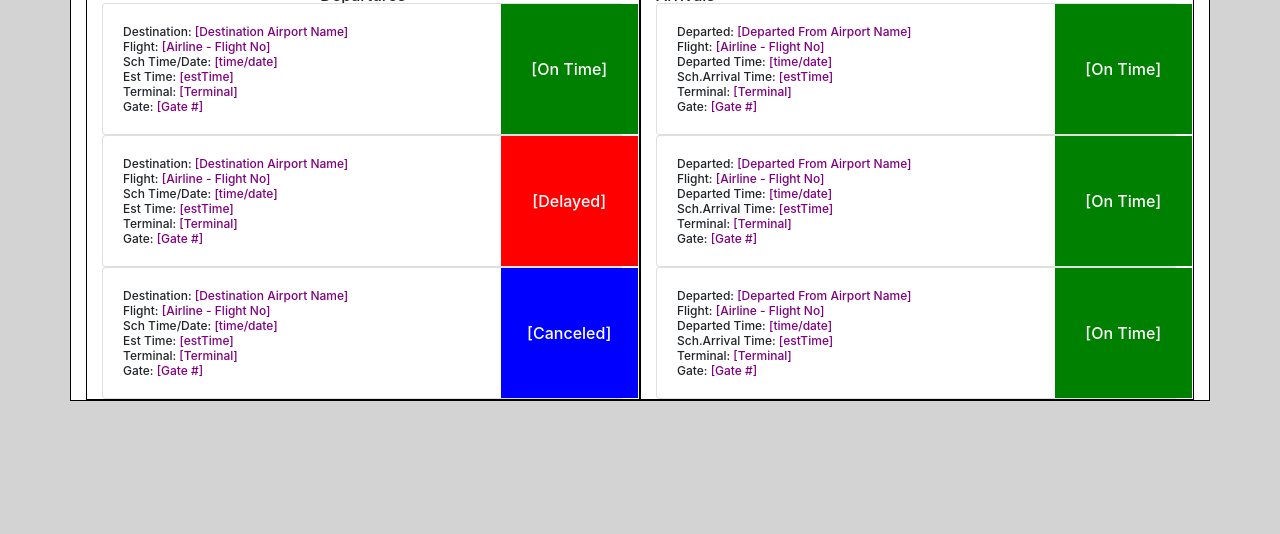
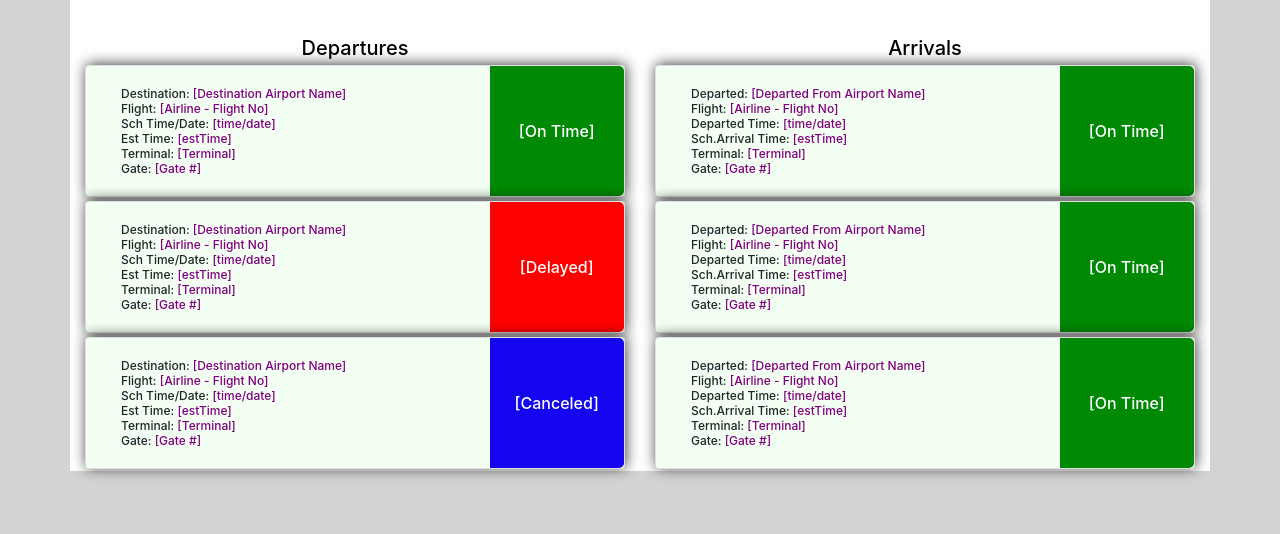
Before and after one commit to samvillafana/FLTCHK-TRAVEL-TRACKER, a plain HTML site: page index.html in a window 1280 px wide. Shown: the part 266-800 px from the top of the page. Drawn offline with nearby package versions, Linux system fonts and the light colour scheme.

Commit message:
added styling and fixed layout

```diff
--- a/assets/css/style.css
+++ b/assets/css/style.css
@@ -9,40 +9,53 @@ body{
 
 }
 
-.fs-cont {
-    background-color: white;
-    border: 1px solid black;
-}
 h6 {
     line-height: 1;
     margin: 0;
+}
 
-}
 /* We will use these 3 following classes to display flight status. Can be changed in javascript  */
 .ontime {
-    background-color: green;
-    color: white;
+    border-radius: 0px 5px 5px 0px;
+    background: rgb(0, 137, 5);
     font-size: 16px;
     font-weight: bolder;
+    color: white;
 }
 .delayed {
-    background-color: red;
-    color: white;
+    border-radius: 0px 5px 5px 0px;
+    background: rgb(255,0,0);
     font-size: 16px;
     font-weight: bolder;
+    color: white;
 }
 .canceled {
-    background-color: blue;
-    color: white;
+    border-radius: 0px 5px 5px 0px;
+    background: rgb(21, 6, 240);
     font-size: 16px;
     font-weight: bolder;
+    color: white;
 }
-p {
 
-}
 /* The span classes will have data populated via api */
 span {
     color: purple;
+}
+#flightStatusContainer {
+    padding: 0px;
+    background-color: white;
+}
+.flightCardCustom{
+margin: 2px;
+box-shadow: 1px -1px 14px 0px rgba(0,0,0,0.75);
+}
+.flightInfoCustom {
+    background-color: rgba(30, 255, 0, 0.049);
+}
+
+.row {
+margin-left: 0px;
+margin-right: 0px;
 }
 
 .flightText{
@@ -51,3 +64,8 @@ padding: 0px;
 line-height: 1.25;
 font-size: 12px;
 }
+.flightsHeader {
+    font-size: 20px;
+    color: black;
+    margin: 5px;
+}
--- a/index.html
+++ b/index.html
@@ -54,13 +54,13 @@
     <!-- Departures Container -->
     <!--  -->
     <div id = departureContainer class="fs-cont container col-6 justify-content-center align-items-center d-flex flex-column">
-        <h6>Departures</h6>
+        <h6 class="flightsHeader">Departures</h6>
         <!-- We will use javascript to populate these containers  -->
 
         <!-- departures card 0  -->
-        <div class="card " style="width: 100%;">
-            <div class="row g-0 flightCard">
-              <div class="col-md-9">
+        <div class="card flightCardCustom" style="width: 100%;">
+            <div class="row g-0">
+              <div class="col-md-9 flightInfoCustom ">
                 <div class="card-body">
                     <h6 class="card-title flightText">Destination: <span id="departureTitle0">[Destination Airport Name]</span></h6>
                     <h6 class="card-title flightText">Flight: <span id="departureFlightName0">[Airline - Flight No]</span></h6>
@@ -76,9 +76,9 @@
             </div>
         </div>
         <!-- departures card 1 -->
-        <div class="card " style="width: 100%;">
+        <div class="card flightCardCustom" style="width: 100%;">
             <div class="row g-0 flightCard">
-              <div class="col-md-9">
+              <div class="col-md-9 flightInfoCustom">
                 <div class="card-body">
                     <h6 class="card-title flightText">Destination: <span id="departureTitle1">[Destination Airport Name]</span></h6>
                     <h6 class="card-title flightText">Flight: <span id="departureFlightName1">[Airline - Flight No]</span></h6>
@@ -94,9 +94,9 @@
             </div>
         </div>
         <!-- departures card 2 -->
-        <div class="card " style="width: 100%;">
+        <div class="card flightCardCustom" style="width: 100%;">
             <div class="row g-0 flightCard">
-              <div class="col-md-9">
+              <div class="col-md-9 flightInfoCustom">
                 <div class="card-body">
                     <h6 class="card-title flightText">Destination: <span id="departureTitle2">[Destination Airport Name]</span></h6>
                     <h6 class="card-title flightText">Flight: <span id="departureFlightName2">[Airline - Flight No]</span></h6>
@@ -117,13 +117,13 @@
     <!--  -->
     <!-- Arrivals Container  -->
     <!--  -->
-    <div id = arrivalContainer class="fs-cont container col-6 justify-content-center">
-        <h6>Arrivals</h6>
+    <div id = arrivalContainer class="fs-cont container col-6 justify-content-center align-items-center d-flex flex-column">
+        <h6 class="flightsHeader">Arrivals</h6>
         <!-- We will use javascript to populate these containers  -->
         <!-- Arrival card 0 -->
-        <div class="card " style="width: 100%;">
+        <div class="card flightCardCustom" style="width: 100%;">
             <div class="row g-0 flightCard">
-              <div class="col-md-9">
+              <div class="col-md-9 flightInfoCustom">
                 <div class="card-body">
                     <h6 class="card-title flightText">Departed: <span id="arrivalTitle0">[Departed From Airport Name]</span></h6>
                     <h6 class="card-title flightText">Flight: <span id="arrivalFlightName0">[Airline - Flight No]</span></h6>
@@ -139,9 +139,9 @@
             </div>
         </div>
         <!-- Arrival card 1 -->
-        <div class="card " style="width: 100%;">
+        <div class="card flightCardCustom" style="width: 100%;">
             <div class="row g-0 flightCard">
-              <div class="col-md-9">
+              <div class="col-md-9 flightInfoCustom">
                 <div class="card-body">
                     <h6 class="card-title flightText">Departed: <span id="arrivalTitle1">[Departed From Airport Name]</span></h6>
                     <h6 class="card-title flightText">Flight: <span id="arrivalFlightName1">[Airline - Flight No]</span></h6>
@@ -157,9 +157,9 @@
             </div>
         </div>
         <!-- Arrival card 2 -->
-        <div class="card " style="width: 100%;">
+        <div class="card flightCardCustom" style="width: 100%;">
             <div class="row g-0 flightCard">
-              <div class="col-md-9">
+              <div class="col-md-9 flightInfoCustom">
                 <div class="card-body">
                     <h6 class="card-title flightText">Departed: <span id="arrivalTitle2">[Departed From Airport Name]</span></h6>
                     <h6 class="card-title flightText">Flight: <span id="arrivalFlightName2">[Airline - Flight No]</span></h6>
```
